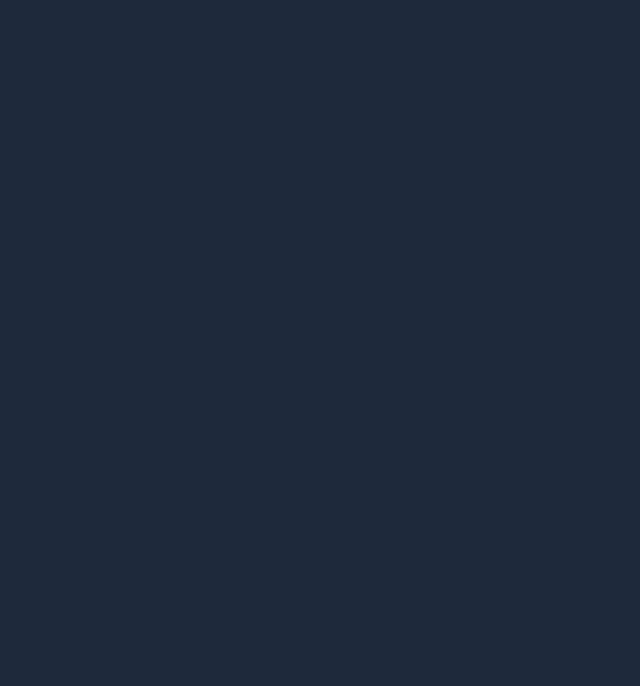
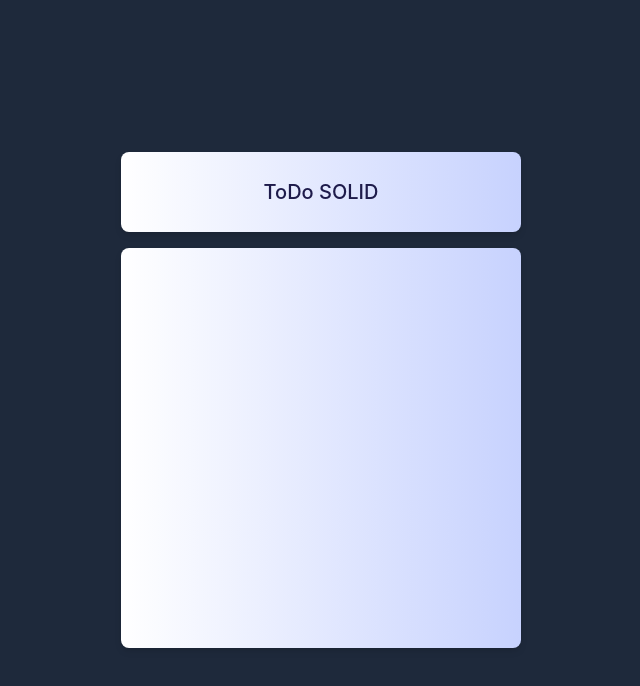
Before and after one commit to Dougmarcolino/todo-list-solid, a React (Vite) app: page /todo in a window 1280 px wide. Shown: the top 686 px of the page, without its empty margins (319-959 px from the left). Built offline with nearby package versions, Linux system fonts and the light colour scheme.

Commit message:
installing react-router and setting up routes

```diff
--- a/package.json
+++ b/package.json
@@ -11,7 +11,8 @@
   },
   "dependencies": {
     "react": "^18.2.0",
-    "react-dom": "^18.2.0"
+    "react-dom": "^18.2.0",
+    "react-router-dom": "^6.15.0"
   },
   "devDependencies": {
     "@types/react": "^18.2.15",
--- a/src/App.tsx
+++ b/src/App.tsx
@@ -1,12 +1,12 @@
 import "./App.css";
-import Todo from "./components/Todo/Todo";
 import { TodoProvider } from "./providers";
+import AppRouter from "./router/AppRouter";
 
 function App() {
   return (
     <div className="bg-slate-800 w-full h-[100vh] flex items-center justify-center">
       <TodoProvider>
-        <Todo />
+        <AppRouter />
       </TodoProvider>
     </div>
   );
--- /dev/null
+++ b/src/router/AppRouter.tsx
@@ -0,0 +1,15 @@
+import { BrowserRouter, Navigate, Route, Routes } from "react-router-dom";
+import { TodoView } from "../views";
+
+const AppRouter: React.FC = () => {
+  return (
+    <BrowserRouter>
+      <Routes>
+        <Route path="/" element={<Navigate to="/todo" />} />
+        <Route path="/todo" element={<TodoView />} />
+      </Routes>
+    </BrowserRouter>
+  );
+};
+
+export default AppRouter;
```
Also changed, not shown: 1 other file (tests, documents, lock files or other folders).
